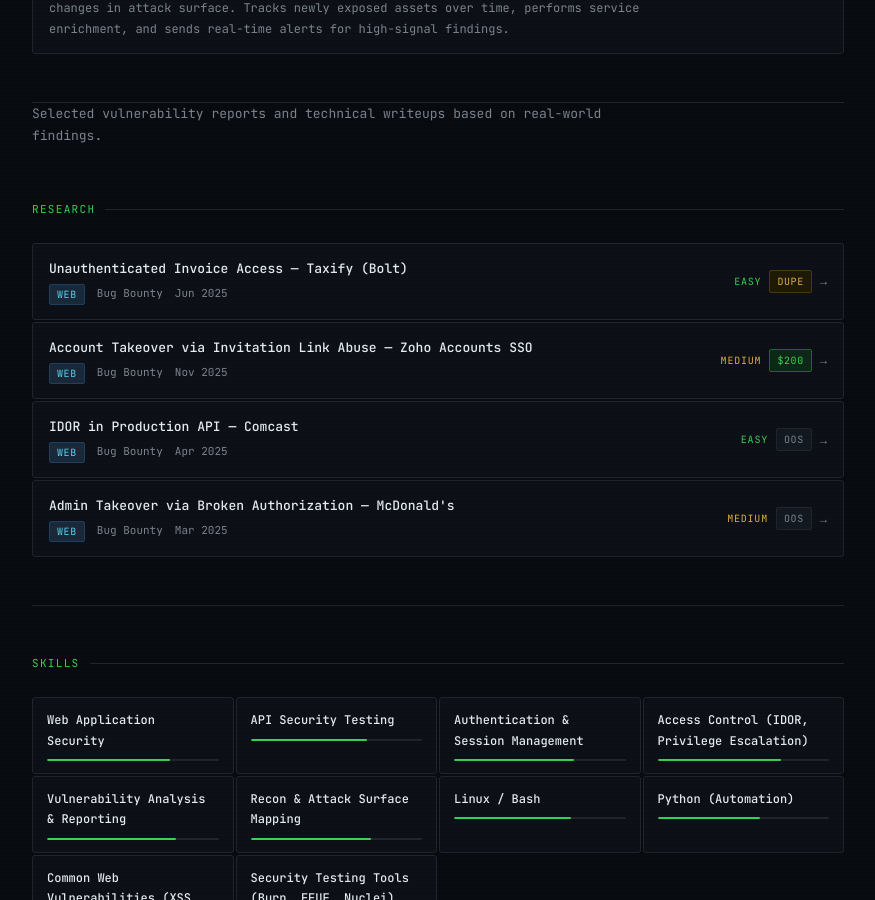
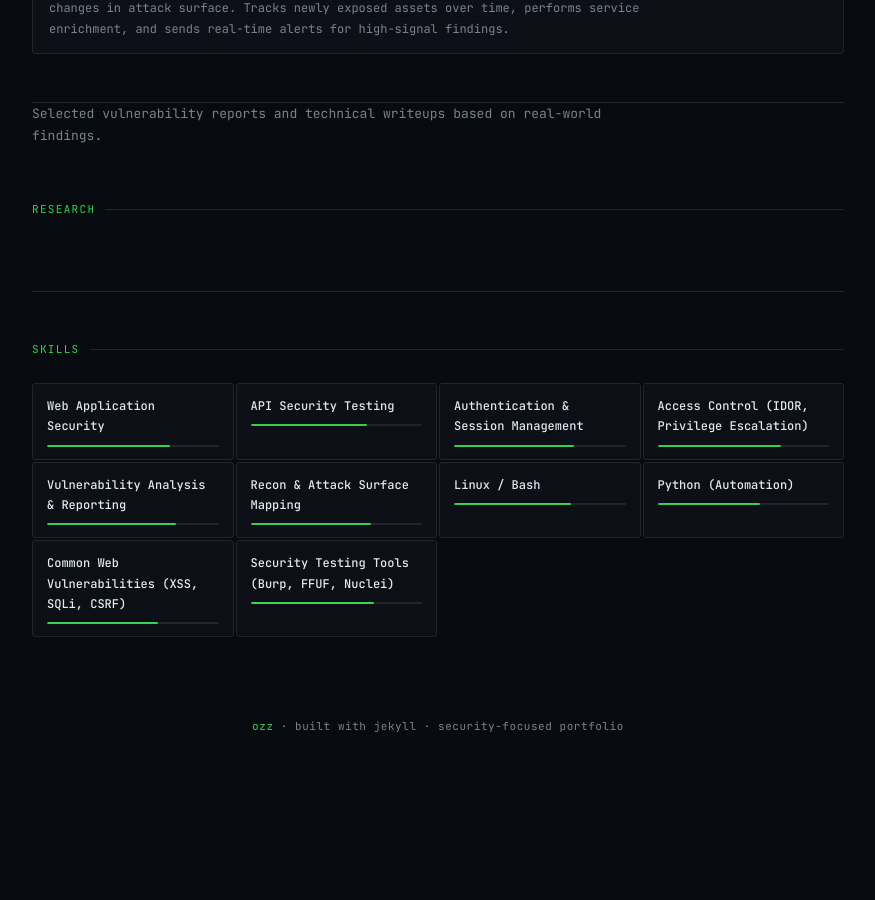
Before and after one commit to Psyphen36/anupam-security-portfolio, a Jekyll site: the page built from index.html, in a window 1280 px wide and 900 px high, scrolled down 965 px. Shown: the whole window, without its empty margins (202-1077 px from the left). Built offline with Jekyll 4.4.1, drawn with Linux system fonts in a browser that asks for light colours; after the commit the page ends 1733 px from its top, so only the background shows below that.

Commit message:
Update index.html

```diff
--- a/index.html
+++ b/index.html
@@ -500,7 +500,7 @@
   <section>
     <div class="section-label">research</div>
     <div class="writeup-grid">
-      {% assign writeups = site.pages | where: "layout", "writeup" | sort: "date" | reverse %}
+      {% assign writeups = site.pages | where: "dir", "writeups/" | sort: "date" | reverse %}
       {% for wu in writeups %}
       {% if wu.title %}
       <a class="writeup-card fade-in" href="{{ wu.url | relative_url }}">
```
